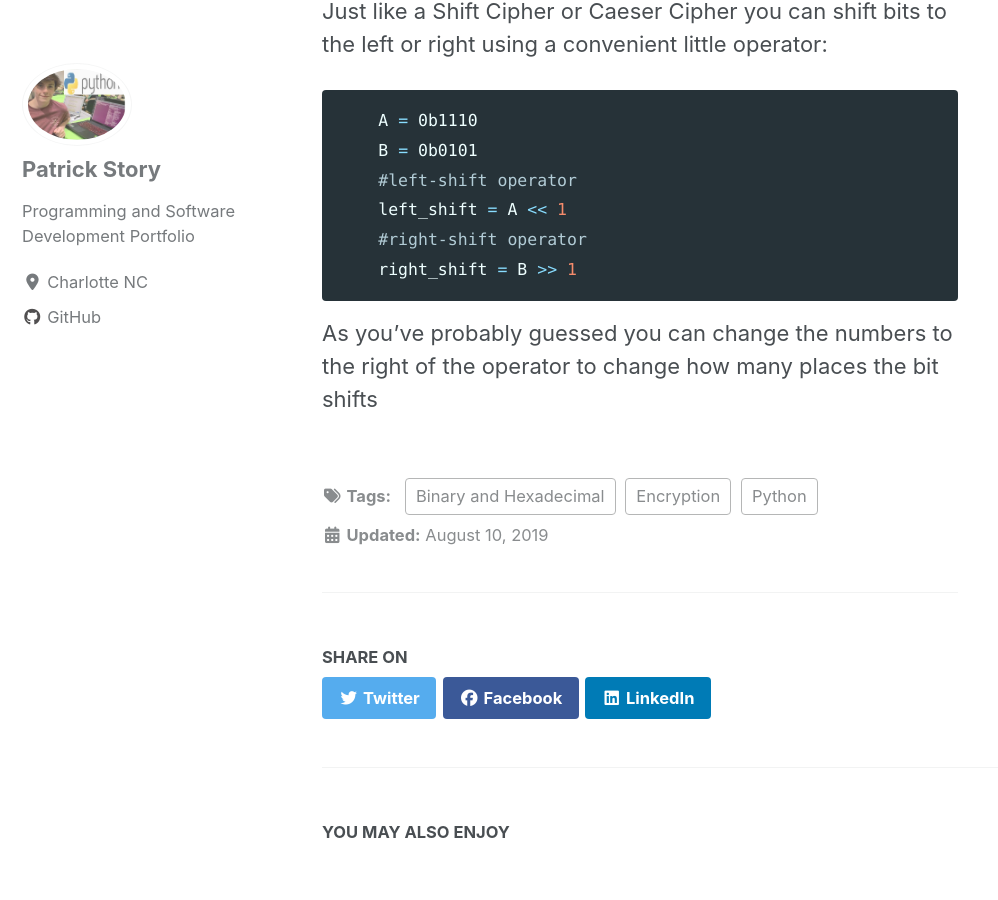
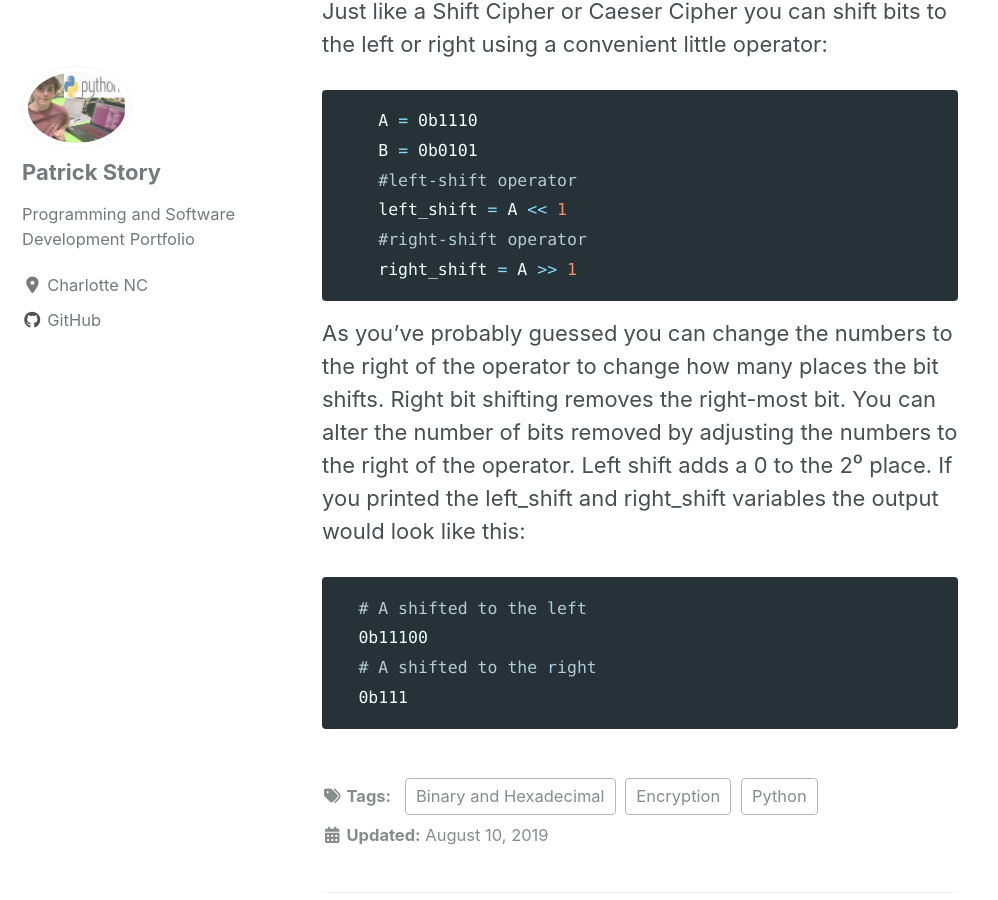
Before and after one commit to Patchyst/Patchyst.github.io, a Jekyll site: the page built from _posts/2019-08-10-binaryintro.md, in a window 1280 px wide and 900 px high, scrolled down 6895 px. Shown: the whole window, without its empty margins (0-998 px from the left). Built offline with Jekyll 4.4.1, drawn with Linux system fonts in a browser that asks for light colours; cached includes are drawn as plain includes; nearby versions of some CDN libraries.

Commit message:
Updating Binary project

````diff
--- a/_posts/2019-08-10-binaryintro.md
+++ b/_posts/2019-08-10-binaryintro.md
@@ -98,6 +98,14 @@ Just like a Shift Cipher or Caeser Cipher you can shift bits to the left or righ
     #left-shift operator
     left_shift = A << 1
     #right-shift operator
-    right_shift = B >> 1
+    right_shift = A >> 1
 ```
-As you've probably guessed you can change the numbers to the right of the operator to change how many places the bit shifts
+As you've probably guessed you can change the numbers to the right of the operator to change how many places the bit shifts. Right bit shifting
+removes the right-most bit. You can alter the number of bits removed by adjusting the numbers to the right of the operator. Left shift adds a 0 to the 2⁰ place.
+If you printed the left_shift and right_shift variables the output would look like this:
+```python
+  # A shifted to the left
+  0b11100
+  # A shifted to the right
+  0b111
+```
````
